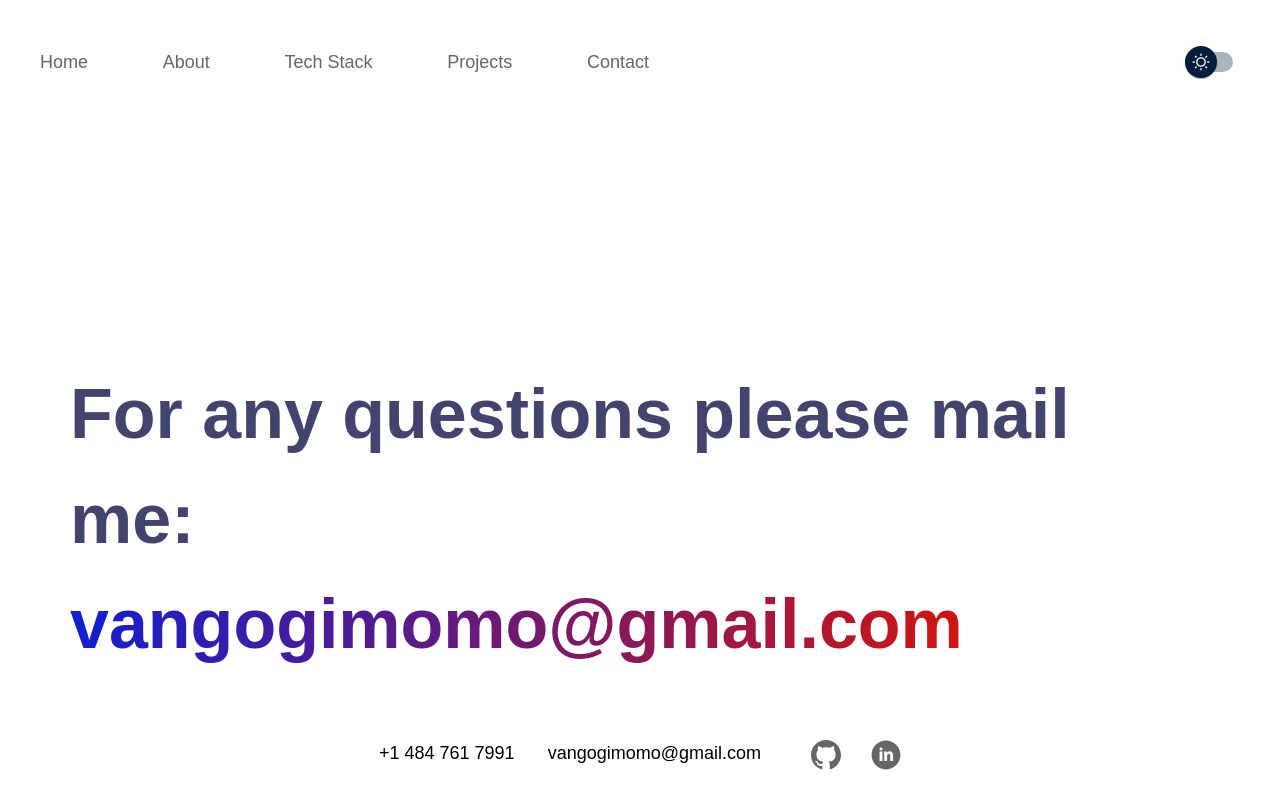
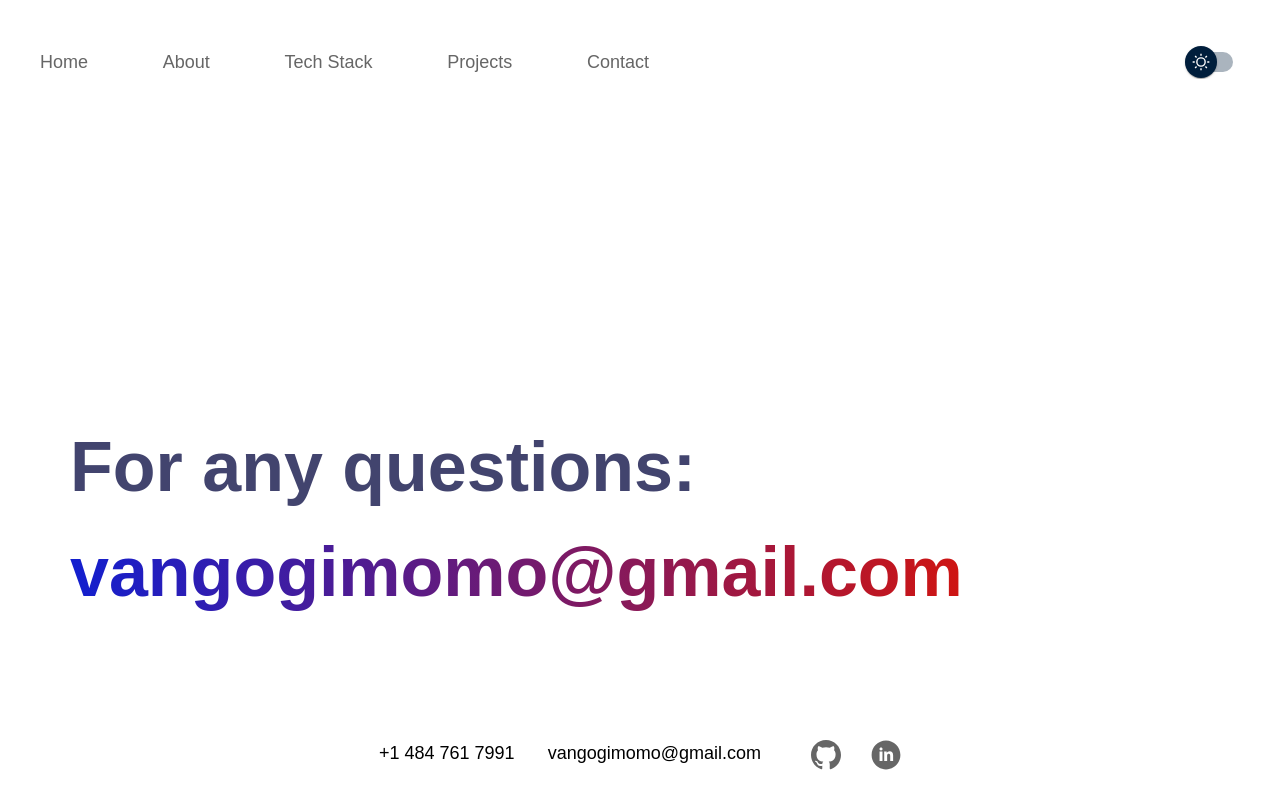
Before and after one commit to Birlogich/portfolio, a React (Create React App) app: page /contact in a window 1280 px wide. Built offline with nearby package versions, Linux system fonts and the light colour scheme.

Commit message:
Changed contact

```diff
--- a/src/components/Contact/Contact.jsx
+++ b/src/components/Contact/Contact.jsx
@@ -10,7 +10,7 @@ export const Contact = () => {
   return (
     <div className="flex h-full w-full justify-center items-start flex-col px-[30px]">
       <p className="text-title-bg text-section-title-color font-bold sm:text-[25px]">
-        For any questions please mail me:
+        For any questions:
       </p>
       <p
         className="text-title-bg text-section-title-color font-bold sm:text-[20px]"
```
